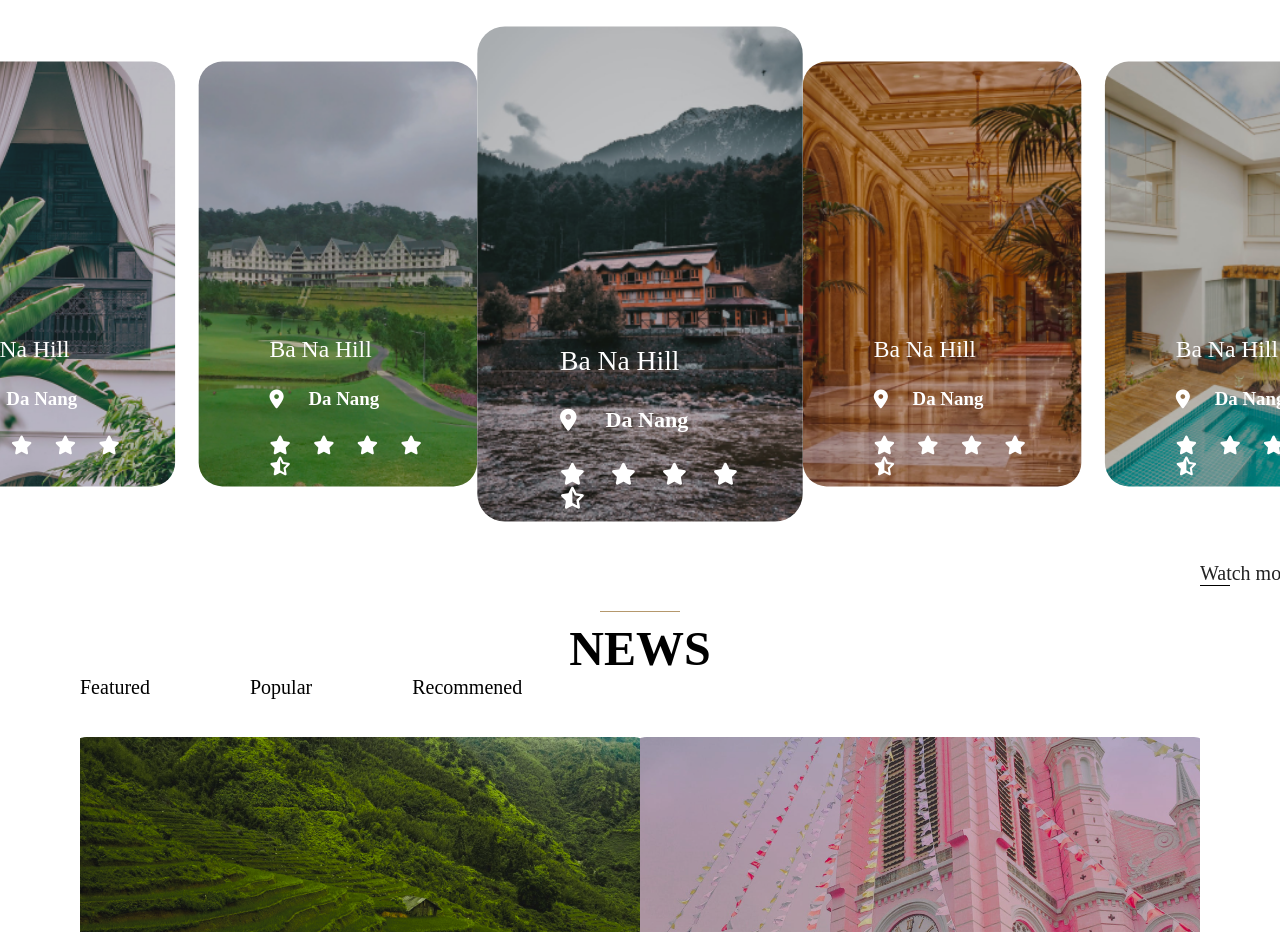
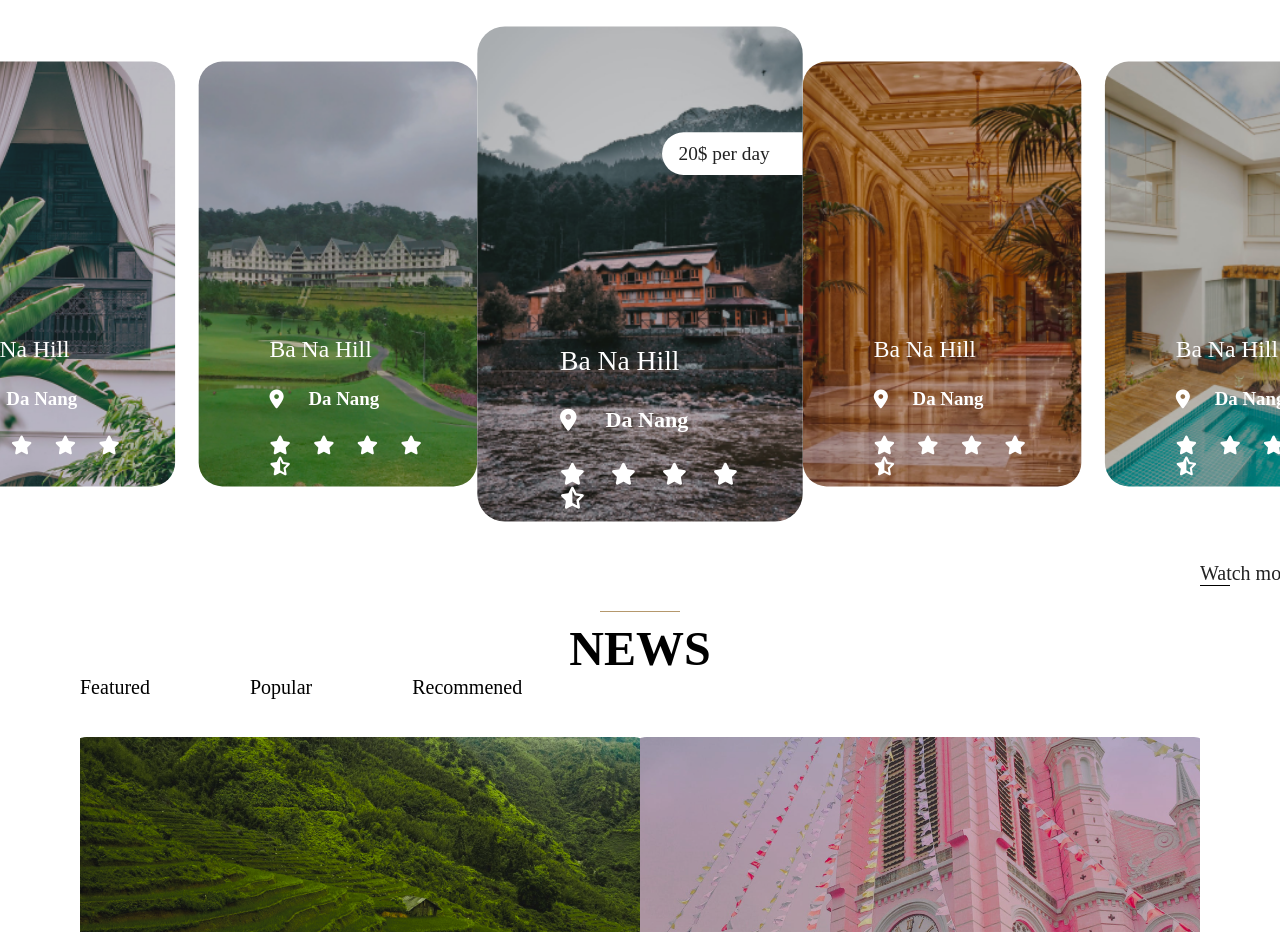
Before and after one commit to ngohuubang/hotelBooking, a plain HTML site: page index.html in a window 1280 px wide. Shown: the part 3700-4632 px from the top of the page. Drawn offline with Linux system fonts and the light colour scheme.

Commit message:
Update index.html

```diff
--- a/index.html
+++ b/index.html
@@ -267,6 +267,9 @@
                         </div>
                     </div>
                     <div class="slider-item slider-center">
+                        <div class="hotel-price">
+                            <span>20$ per day</span>
+                        </div>
                         <div class="slider-desc">
                             <div class="title">Ba Na Hill</div>
                             <div class="location">
```
